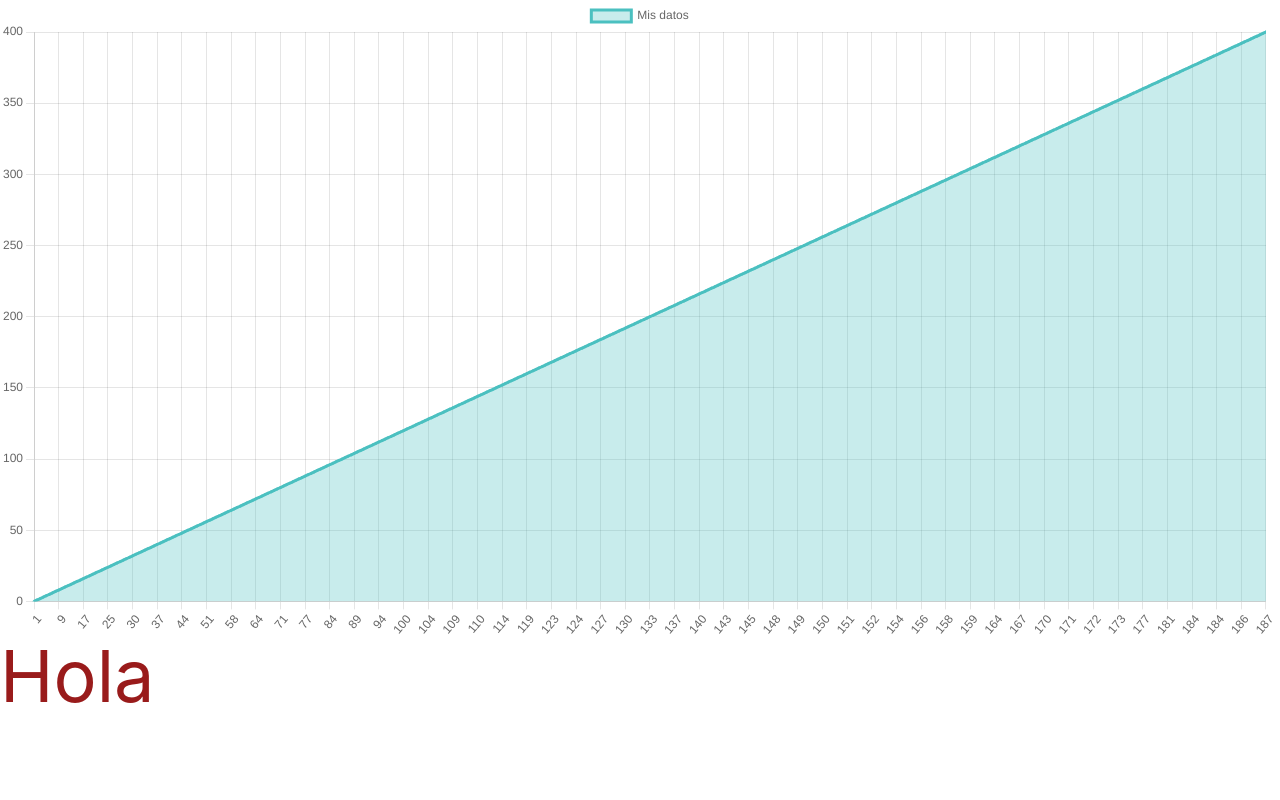
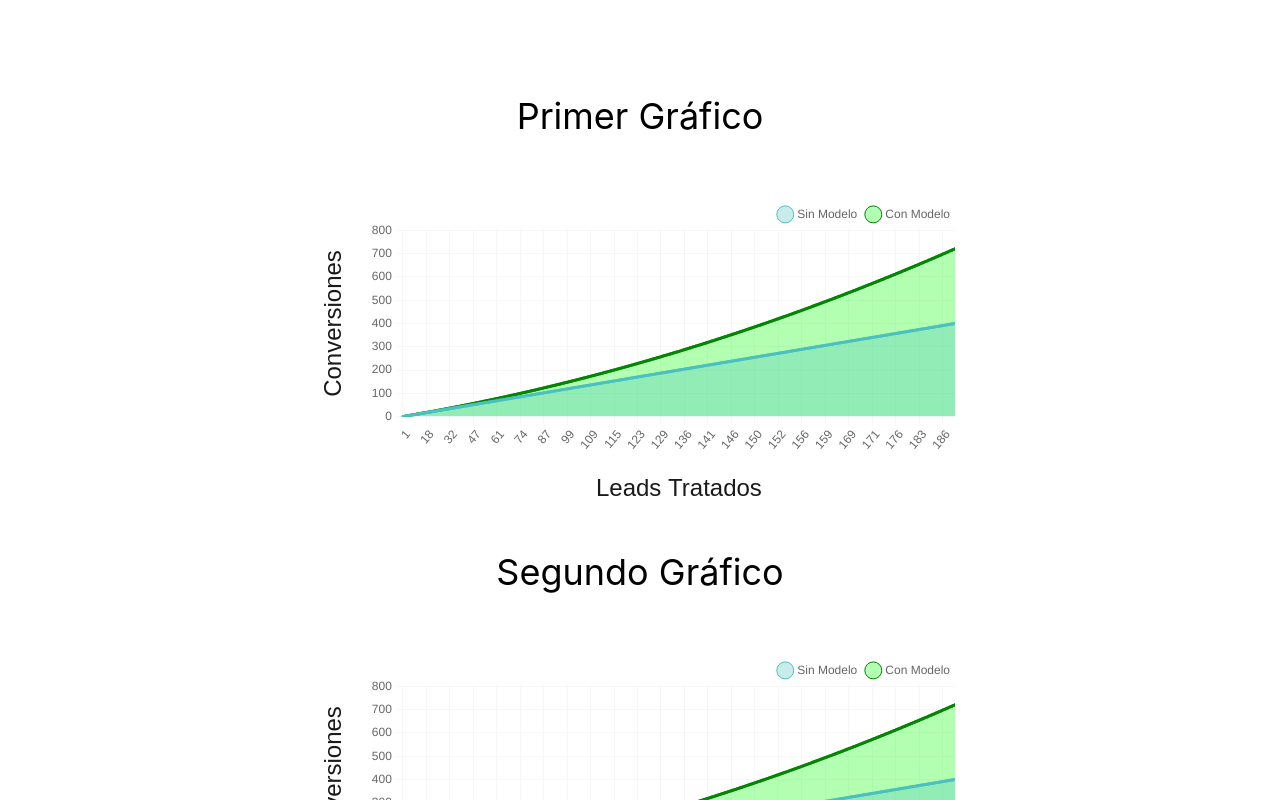
Before and after one commit to afordigital/graphics, a React (Create React App) app: page / in a window 1280 px wide. Shown: the top 800 px of the page. Built offline with nearby package versions, Linux system fonts and the light colour scheme.

Commit message:
advances with graphic 1 and design

```diff
--- a/src/App.js
+++ b/src/App.js
@@ -4,8 +4,18 @@ import LineChart from './components/LineChart'
 function App () {
   return (
     <div>
-      <LineChart />
-      <p className='text-7xl bold text-red-800'>Hola</p>
+      <div className=' w-1/2 max-w-4xl mx-auto pt-24'>
+        <h2 className='flex justify-center text-4xl pb-12 extrabold'>
+          Primer Gráfico
+        </h2>
+        <LineChart />
+        <h2 className='flex justify-center text-4xl py-12 extrabold'>
+          Segundo Gráfico
+        </h2>
+        <div className='pb-28'>
+          <LineChart />
+        </div>
+      </div>
     </div>
   )
 }
--- a/src/components/LineChart.js
+++ b/src/components/LineChart.js
@@ -29,34 +29,114 @@ ChartJS.register(
 const options = {
   fill: true,
   responsive: true,
+  align: 'right',
   scales: {
-    x: { max: 400 },
-    y: { min: 0 }
+    x: {
+      max: 400,
+      grid: {
+        drawBorder: false,
+        color: 'rgba(10, 10, 10, 0.03)'
+      },
+      title: {
+        display: true,
+        text: 'Leads Tratados',
+        color: '#1a1a1a',
+        font: {
+          family: 'Arial',
+          size: 24
+        },
+        padding: { top: 20, left: 0, right: 0, bottom: 0 }
+      }
+    },
+    y: {
+      min: 0,
+      grid: {
+        drawBorder: false,
+        color: 'rgba(10, 10, 10, 0.03)'
+      },
+      title: {
+        display: true,
+        text: 'Conversiones',
+        color: '#1a1a1a',
+        font: {
+          family: 'Arial',
+          size: 24
+        },
+        padding: { top: 0, left: 0, right: 0, bottom: 20 }
+      }
+    }
   },
   plugins: {
     legend: {
-      display: true
-    }
+      display: true,
+      labels: {
+        usePointStyle: true
+      },
+      align: 'end',
+      title: {
+        display: true
+      }
+    },
+    padding: { top: 50, left: 0, right: 0, bottom: 0 }
   }
 }
 
 export default function LineChart () {
   const data = useMemo(function () {
-    const scores = [6, 5, 5, 5, 3, 4, 6, 4, 5]
-    const scores2 = [1, 2, 4, 4, 2, 3, 3, 5, 2]
-
     const arrayx = PostData.x.filter((item, index) => index < PostData.cut_1)
     const labels = PostData.y.filter((item, index) => index < PostData.cut_2)
+
+    const jsonInput = PostData.y
+
+    // Esta función me devuelve cuántas veces aparece un dato en el vector y
+    const occurrenceMap = Object.values(jsonInput).reduce((finalMap, item) => {
+      finalMap[item] = ++finalMap[item] || 1
+
+      return finalMap
+    }, {})
+
+    const ocurrenceMapArray = Object.keys(occurrenceMap)
+
+    let model_arrayx = []
+
+    // Esta función crea un array de puntos x para la nueva linea dependiendo de la frecuencia con la que aparece
+    // let i = 0
+    // let j = 0
+    // while (i < arrayx.length) {
+    //   if (arrayx[i] == j) {
+    //     model_arrayx.push(arrayx[i] * (ocurrenceMapArray[i] / 500 + 1))
+    //   }
+    //   i++
+    // }
+
+    let i = 0.0
+    let j = 0.0
+    while (i < arrayx.length) {
+      if (arrayx[i] == j) {
+        model_arrayx.push(arrayx[i] * (ocurrenceMapArray[j] / 500 + 1))
+        i++
+      } else {
+        j++
+      }
+    }
 
     return {
       datasets: [
         {
-          label: 'Mis datos',
+          label: 'Sin Modelo',
           data: arrayx,
           tension: 0.3,
           borderColor: 'rgb(75, 192, 192)',
           pointRadius: 1,
           backgroundColor: 'rgb(75, 192, 192, 0.3)'
+        },
+        {
+          label: 'Con Modelo',
+          data: model_arrayx,
+          tension: 1,
+          borderColor: 'green',
+          pointRadius: 1,
+          backgroundColor: 'rgb(0, 255, 0, 0.3)'
         }
       ],
       labels
```
